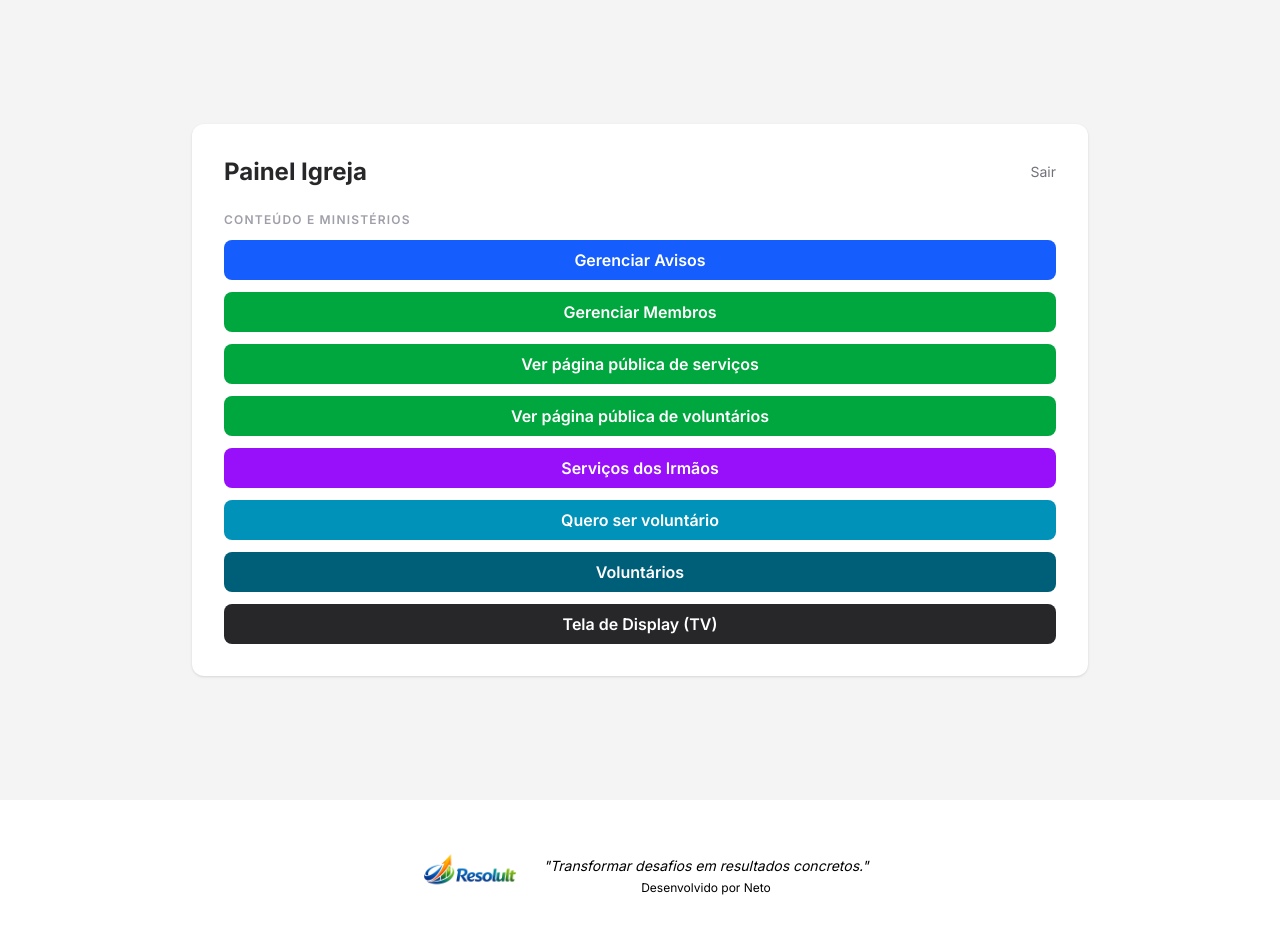
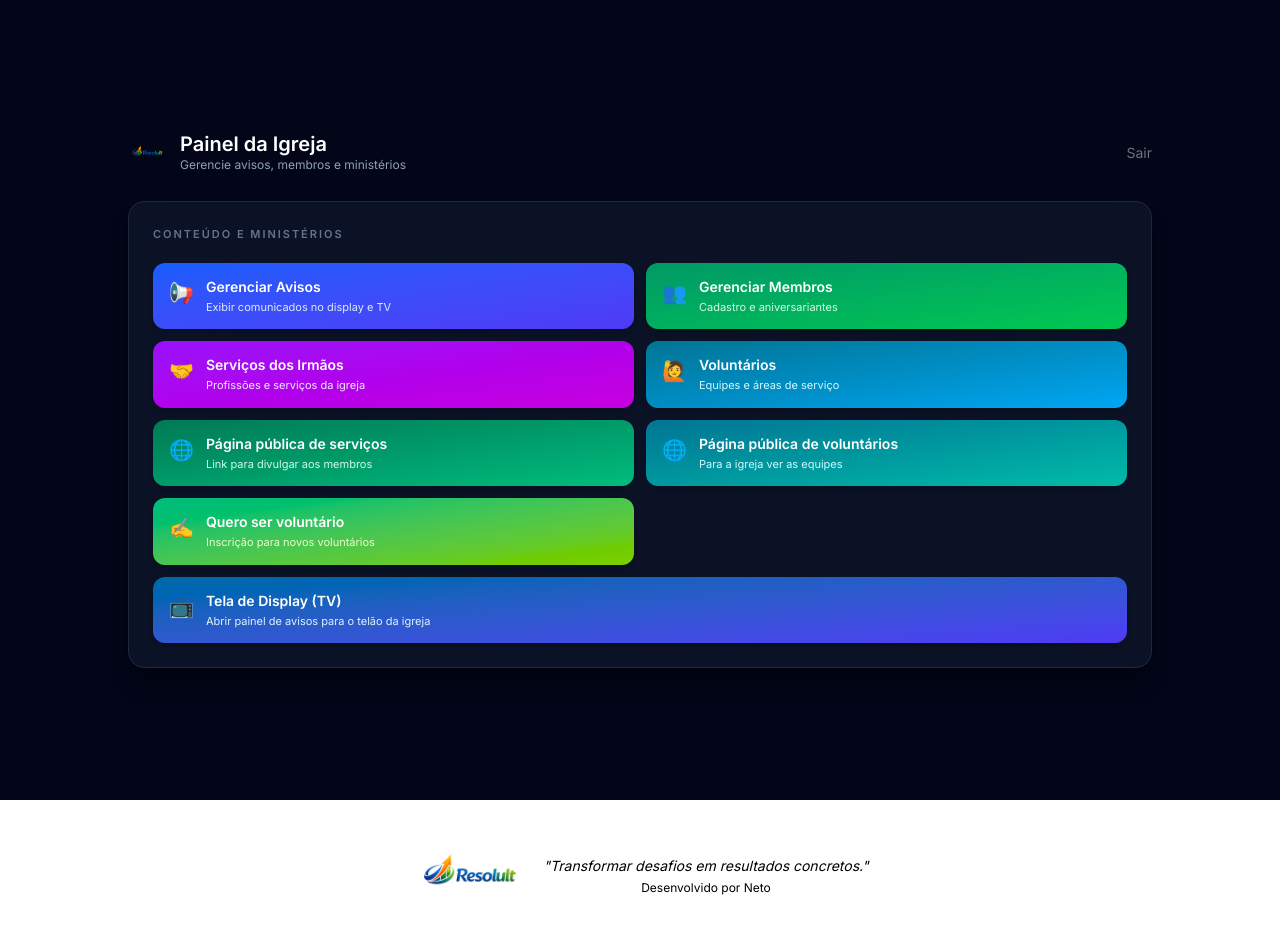
Before and after one commit to JNeto0912/Painel-Igreja, a Next.js app: page /admin in a window 1280 px wide. Shown: the top 934 px of the page. Built offline with nearby package versions, Linux system fonts and the light colour scheme; no server answers.

Commit message:
ajustes de tela

```diff
--- a/src/app/admin/page.tsx
+++ b/src/app/admin/page.tsx
@@ -7,128 +7,232 @@ export default async function Home() {
   const isAdmin = cookieStore.get('isAdmin')?.value === 'true';
 
   return (
-    <div className="min-h-screen bg-zinc-100 flex items-center justify-center px-4 py-10">
-      <div className="bg-white rounded-xl shadow p-8 w-full max-w-4xl">
+    <div className="min-h-screen bg-slate-950 flex items-center justify-center px-4 py-10">
+      <div className="w-full max-w-5xl">
+        {/* HEADER */}
+        <header className="flex items-center justify-between mb-7">
+          <div className="flex items-center gap-3">
+            <img
+              src="/uploads/resolult.png"
+              alt="Logo"
+              className="h-10 w-auto object-contain drop-shadow"
+            />
+            <div>
+              <h1 className="text-xl font-semibold text-white leading-tight">
+                Painel da Igreja
+              </h1>
+              <p className="text-xs text-slate-400">
+                Gerencie avisos, membros e ministérios
+              </p>
+            </div>
+          </div>
+          <BotaoLogout />
+        </header>
 
-        {/* HEADER COM LOGOUT */}
-        <div className="flex items-center justify-between mb-6">
-          <h1 className="text-2xl font-bold text-zinc-800">Painel Igreja</h1>
-          <BotaoLogout />
-        </div>
-
-        <div className={`grid gap-8 ${isAdmin ? 'md:grid-cols-[2fr,1.2fr]' : 'md:grid-cols-1'}`}>
-
-          {/* COLUNA ESQUERDA - MENU PRINCIPAL */}
-          <div>
-            <h2 className="text-xs font-semibold text-zinc-400 uppercase tracking-widest mb-3">
+        {/* GRID PRINCIPAL */}
+        <div
+          className={`grid gap-6 ${
+            isAdmin ? 'md:grid-cols-[2fr,1.3fr]' : 'md:grid-cols-1'
+          }`}
+        >
+          {/* COLUNA ESQUERDA - CONTEÚDO E MINISTÉRIOS */}
+          <section className="bg-slate-900/70 border border-slate-800 rounded-2xl p-6 shadow-xl shadow-black/30">
+            <h2 className="text-[11px] font-semibold text-slate-500 uppercase tracking-[0.18em] mb-5">
               Conteúdo e Ministérios
             </h2>
 
-            <div className="flex flex-col gap-3">
+            <div className="grid gap-3 sm:grid-cols-2">
+              {/* Avisos */}
               <Link
                 href="/admin/avisos"
-                className="block text-center bg-blue-600 hover:bg-blue-700 text-white font-semibold py-2 rounded-lg transition-colors"
+                className="flex items-start gap-3 rounded-xl bg-gradient-to-br from-blue-600 to-indigo-600 px-4 py-3.5 text-white shadow-md hover:brightness-110 transition-all"
               >
-                Gerenciar Avisos
+                <span className="text-xl mt-0.5">📢</span>
+                <div>
+                  <p className="font-semibold text-sm">Gerenciar Avisos</p>
+                  <p className="text-[11px] text-blue-100 mt-0.5">
+                    Exibir comunicados no display e TV
+                  </p>
+                </div>
               </Link>
 
+              {/* Membros */}
               <Link
                 href="/admin/membros"
-                className="block text-center bg-green-600 hover:bg-green-700 text-white font-semibold py-2 rounded-lg transition-colors"
+                className="flex items-start gap-3 rounded-xl bg-gradient-to-br from-emerald-600 to-green-500 px-4 py-3.5 text-white shadow-md hover:brightness-110 transition-all"
               >
-                Gerenciar Membros
+                <span className="text-xl mt-0.5">👥</span>
+                <div>
+                  <p className="font-semibold text-sm">Gerenciar Membros</p>
+                  <p className="text-[11px] text-emerald-100 mt-0.5">
+                    Cadastro e aniversariantes
+                  </p>
+                </div>
               </Link>
 
+              {/* Serviços dos Irmãos */}
+              <Link
+                href="/admin/servicos"
+                className="flex items-start gap-3 rounded-xl bg-gradient-to-br from-purple-600 to-fuchsia-600 px-4 py-3.5 text-white shadow-md hover:brightness-110 transition-all"
+              >
+                <span className="text-xl mt-0.5">🤝</span>
+                <div>
+                  <p className="font-semibold text-sm">Serviços dos Irmãos</p>
+                  <p className="text-[11px] text-purple-100 mt-0.5">
+                    Profissões e serviços da igreja
+                  </p>
+                </div>
+              </Link>
+
+              {/* Voluntários (gestão interna) */}
+              <Link
+                href="/admin/voluntarios"
+                className="flex items-start gap-3 rounded-xl bg-gradient-to-br from-cyan-700 to-sky-500 px-4 py-3.5 text-white shadow-md hover:brightness-110 transition-all"
+              >
+                <span className="text-xl mt-0.5">🙋</span>
+                <div>
+                  <p className="font-semibold text-sm">Voluntários</p>
+                  <p className="text-[11px] text-cyan-100 mt-0.5">
+                    Equipes e áreas de serviço
+                  </p>
+                </div>
+              </Link>
+
+              {/* Página pública de serviços */}
               <Link
                 href="/admin/servicos/publico"
-                className="block text-center bg-green-600 hover:bg-green-700 text-white font-semibold py-2 rounded-lg transition-colors"
+                className="flex items-start gap-3 rounded-xl bg-gradient-to-br from-emerald-700 to-emerald-500 px-4 py-3.5 text-white shadow-md hover:brightness-110 transition-all"
               >
-                Ver página pública de serviços
+                <span className="text-xl mt-0.5">🌐</span>
+                <div>
+                  <p className="font-semibold text-sm">
+                    Página pública de serviços
+                  </p>
+                  <p className="text-[11px] text-emerald-100 mt-0.5">
+                    Link para divulgar aos membros
+                  </p>
+                </div>
               </Link>
 
+              {/* Página pública de voluntários */}
               <Link
                 href="/admin/voluntarios/publico"
-                className="block text-center bg-green-600 hover:bg-green-700 text-white font-semibold py-2 rounded-lg transition-colors"
+                className="flex items-start gap-3 rounded-xl bg-gradient-to-br from-cyan-700 to-teal-500 px-4 py-3.5 text-white shadow-md hover:brightness-110 transition-all"
               >
-                Ver página pública de voluntários
+                <span className="text-xl mt-0.5">🌐</span>
+                <div>
+                  <p className="font-semibold text-sm">
+                    Página pública de voluntários
+                  </p>
+                  <p className="text-[11px] text-cyan-100 mt-0.5">
+                    Para a igreja ver as equipes
+                  </p>
+                </div>
               </Link>
 
+              {/* Quero ser voluntário (inscrição) */}
               <Link
-                href="/admin/servicos"
-                className="block text-center bg-purple-600 hover:bg-purple-700 text-white font-semibold py-2 rounded-lg transition-colors"
+                href="/voluntarios/inscricao"
+                className="flex items-start gap-3 rounded-xl bg-gradient-to-br from-emerald-500 to-lime-500 px-4 py-3.5 text-white shadow-md hover:brightness-110 transition-all"
               >
-                Serviços dos Irmãos
+                <span className="text-xl mt-0.5">✍️</span>
+                <div>
+                  <p className="font-semibold text-sm">Quero ser voluntário</p>
+                  <p className="text-[11px] text-lime-100 mt-0.5">
+                    Inscrição para novos voluntários
+                  </p>
+                </div>
               </Link>
 
-              <Link
-                href="/voluntarios/inscricao"
-                className="block text-center bg-cyan-600 hover:bg-cyan-700 text-white font-semibold py-2 rounded-lg transition-colors"
-              >
-                Quero ser voluntário
-              </Link>
-
-              <Link
-                href="/admin/voluntarios"
-                className="block text-center bg-cyan-800 hover:bg-cyan-900 text-white font-semibold py-2 rounded-lg transition-colors"
-              >
-                Voluntários
-              </Link>
-
+              {/* Tela de Display (TV) */}
               <Link
                 href="/display"
-                className="block text-center bg-zinc-800 hover:bg-zinc-900 text-white font-semibold py-2 rounded-lg transition-colors"
+                className="flex items-start gap-3 rounded-xl bg-gradient-to-br from-sky-700 to-indigo-600 px-4 py-3.5 text-white shadow-md hover:brightness-110 transition-all sm:col-span-2"
               >
-                Tela de Display (TV)
+                <span className="text-xl mt-0.5">📺</span>
+                <div>
+                  <p className="font-semibold text-sm">Tela de Display (TV)</p>
+                  <p className="text-[11px] text-sky-100 mt-0.5">
+                    Abrir painel de avisos para o telão da igreja
+                  </p>
+                </div>
               </Link>
             </div>
-          </div>
+          </section>
 
-          {/* COLUNA DIREITA - ADMINISTRAÇÃO (só aparece para admin global) */}
+          {/* COLUNA DIREITA - ADMINISTRAÇÃO (só admin) */}
           {isAdmin && (
-            <div>
-              <h2 className="text-xs font-semibold text-zinc-400 uppercase tracking-widest mb-3">
+            <section className="bg-slate-900/70 border border-slate-800 rounded-2xl p-6 shadow-xl shadow-black/30">
+              <h2 className="text-[11px] font-semibold text-slate-500 uppercase tracking-[0.18em] mb-5">
                 Administração do Sistema
               </h2>
 
-              <div className="bg-zinc-50 border border-zinc-200 rounded-xl p-4 flex flex-col gap-3">
-                <p className="text-xs text-zinc-400">
-                  Configurações e controle de acesso ao painel.
-                </p>
+              <p className="text-xs text-slate-500 mb-4 leading-relaxed">
+                Controle de usuários, igrejas e configurações avançadas do
+                painel.
+              </p>
 
+              <div className="flex flex-col gap-3">
+                {/* Usuários */}
                 <Link
                   href="/admin/usuarios"
-                  className="block text-left bg-amber-500 hover:bg-amber-600 text-white font-semibold py-2.5 px-4 rounded-lg transition-colors"
+                  className="flex items-start gap-3 rounded-xl bg-gradient-to-br from-amber-500 to-orange-500 px-4 py-3.5 text-white shadow-md hover:brightness-110 transition-all"
                 >
-                  Gerenciar Usuários
-                  <span className="block text-[11px] font-normal text-amber-100 mt-0.5">
-                    Aprovar acessos e definir administradores
-                  </span>
+                  <span className="text-xl mt-0.5">🔑</span>
+                  <div>
+                    <p className="font-semibold text-sm">Gerenciar Usuários</p>
+                    <p className="text-[11px] text-amber-100 mt-0.5">
+                      Aprovar acessos e definir administradores
+                    </p>
+                  </div>
                 </Link>
 
+                {/* Áreas de Voluntariado */}
                 <Link
                   href="/admin/voluntario-areas"
-                  className="block text-center bg-cyan-600 hover:bg-cyan-700 text-white font-semibold py-2 rounded-lg transition-colors"
+                  className="flex items-start gap-3 rounded-xl bg-gradient-to-br from-cyan-600 to-sky-500 px-4 py-3.5 text-white shadow-md hover:brightness-110 transition-all"
                 >
-                  Áreas de Voluntariado
+                  <span className="text-xl mt-0.5">🧩</span>
+                  <div>
+                    <p className="font-semibold text-sm">
+                      Áreas de Voluntariado
+                    </p>
+                    <p className="text-[11px] text-cyan-100 mt-0.5">
+                      Ministérios e áreas de serviço
+                    </p>
+                  </div>
                 </Link>
 
+                {/* Tipos de Serviço */}
                 <Link
                   href="/admin/tipos"
-                  className="block text-center bg-orange-500 hover:bg-orange-600 text-white font-semibold py-2 rounded-lg transition-colors"
+                  className="flex items-start gap-3 rounded-xl bg-gradient-to-br from-orange-500 to-red-500 px-4 py-3.5 text-white shadow-md hover:brightness-110 transition-all"
                 >
-                  Tipos de Serviço
+                  <span className="text-xl mt-0.5">🏷️</span>
+                  <div>
+                    <p className="font-semibold text-sm">Tipos de Serviço</p>
+                    <p className="text-[11px] text-orange-100 mt-0.5">
+                      Classificar serviços dos irmãos
+                    </p>
+                  </div>
                 </Link>
 
+                {/* Gerenciar Igrejas */}
                 <Link
                   href="/admin/igrejas"
-                  className="block text-center bg-orange-500 hover:bg-orange-600 text-white font-semibold py-2 rounded-lg transition-colors"
+                  className="flex items-start gap-3 rounded-xl bg-gradient-to-br from-lime-500 to-emerald-500 px-4 py-3.5 text-white shadow-md hover:brightness-110 transition-all"
                 >
-                  Gerenciar Igrejas
+                  <span className="text-xl mt-0.5">📍</span>
+                  <div>
+                    <p className="font-semibold text-sm">Gerenciar Igrejas</p>
+                    <p className="text-[11px] text-lime-100 mt-0.5">
+                      Cadastrar e configurar congregações
+                    </p>
+                  </div>
                 </Link>
               </div>
-            </div>
+            </section>
           )}
-
         </div>
       </div>
     </div>
--- a/src/app/login/page.tsx
+++ b/src/app/login/page.tsx
@@ -9,43 +9,70 @@ function LoginForm() {
   const erro = searchParams.get('erro');
 
   return (
-    <div className="flex items-center justify-center min-h-screen bg-gray-100">
-      <div className="bg-white p-10 rounded-2xl shadow-lg w-full max-w-md">
-        <h1 className="text-3xl font-bold text-center mb-8 text-gray-800">
+    <div className="min-h-screen flex items-center justify-center bg-gradient-to-br from-slate-900 via-slate-950 to-slate-900 px-4">
+      <div className="w-full max-w-md">
+
+        {/* Logo / Título */}
+        <div className="text-center mb-8">
+          <div className="inline-flex items-center justify-center mb-4">
+            <img
+              src="/uploads/resolult.png"
+              alt="Logotipo"
+              className="h-16 w-auto object-contain drop-shadow-xl"
+            />
+          </div>
+          <h1 className="text-2xl font-semibold text-white">
             Painel da Igreja
           </h1>
+          <p className="text-sm text-slate-400 mt-1">
+            Acesse para gerenciar avisos, membros e ministérios.
+          </p>
+        </div>
+
+        {/* Card */}
+        <div className="bg-slate-900/80 border border-slate-700/60 rounded-2xl shadow-2xl shadow-black/50 p-7 backdrop-blur-md">
           <form action={loginAction} className="flex flex-col gap-4">
             <div>
-            <label className="block text-sm font-medium text-gray-700 mb-1">
+              <label className="block text-sm font-medium text-slate-300 mb-1.5">
                 Usuário
               </label>
               <input
                 type="text"
                 name="username"
-              className="w-full border border-gray-300 rounded-lg px-4 py-2 focus:outline-none focus:ring-2 focus:ring-blue-500"
+                className="w-full rounded-lg bg-slate-950/70 border border-slate-700 text-slate-50 px-3.5 py-2.5 text-sm focus:outline-none focus:ring-2 focus:ring-blue-500 focus:border-blue-500 placeholder:text-slate-500 transition"
+                placeholder="seu usuário"
+                autoComplete="username"
                 required
               />
             </div>
+
             <div>
-            <label className="block text-sm font-medium text-gray-700 mb-1">
+              <label className="block text-sm font-medium text-slate-300 mb-1.5">
                 Senha
               </label>
               <input
                 type="password"
                 name="password"
-              className="w-full border border-gray-300 rounded-lg px-4 py-2 focus:outline-none focus:ring-2 focus:ring-blue-500"
+                className="w-full rounded-lg bg-slate-950/70 border border-slate-700 text-slate-50 px-3.5 py-2.5 text-sm focus:outline-none focus:ring-2 focus:ring-blue-500 focus:border-blue-500 placeholder:text-slate-500 transition"
+                placeholder="••••••••"
+                autoComplete="current-password"
                 required
               />
             </div>
 
             {erro === '1' && (
-            <p className="text-red-500 text-sm text-center">
+              <div className="flex items-center gap-2 bg-red-950/50 border border-red-700/60 rounded-lg px-4 py-2.5">
+                <span className="text-red-400 text-base">⚠️</span>
+                <p className="text-red-400 text-sm">
                   Usuário ou senha inválidos.
                 </p>
+              </div>
             )}
+
             {erro === 'pendente' && (
-            <div className="bg-yellow-50 border border-yellow-300 rounded-lg p-3">
-              <p className="text-yellow-700 text-sm text-center">
+              <div className="flex items-start gap-2 bg-yellow-950/40 border border-yellow-600/50 rounded-lg px-4 py-3">
+                <span className="text-yellow-400 text-base mt-0.5">🕐</span>
+                <p className="text-yellow-300 text-sm">
                   Seu cadastro ainda está aguardando aprovação do administrador.
                 </p>
               </div>
@@ -53,20 +80,25 @@ function LoginForm() {
 
             <button
               type="submit"
-            className="w-full bg-blue-600 hover:bg-blue-700 text-white font-semibold py-2 rounded-lg transition"
+              className="w-full inline-flex items-center justify-center rounded-lg bg-blue-600 hover:bg-blue-500 active:bg-blue-700 text-white text-sm font-semibold py-2.5 mt-1 transition-colors shadow-lg shadow-blue-900/30"
             >
               Entrar
             </button>
           </form>
 
-        <div className="mt-6 text-center">
+          <div className="mt-5 pt-5 border-t border-slate-800 text-center">
             <a
               href="/cadastro"
-            className="text-sm text-blue-600 hover:text-blue-800"
+              className="text-sm text-blue-400 hover:text-blue-300 transition-colors"
             >
-            Não tem acesso? Solicite seu cadastro
+              Não tem acesso? Solicite seu cadastro →
             </a>
           </div>
+        </div>
+
+        <p className="mt-4 text-center text-[11px] text-slate-600">
+          Acesso restrito à liderança da igreja.
+        </p>
       </div>
     </div>
   );
```
Lines whose indentation alone changed are shown as unchanged.
